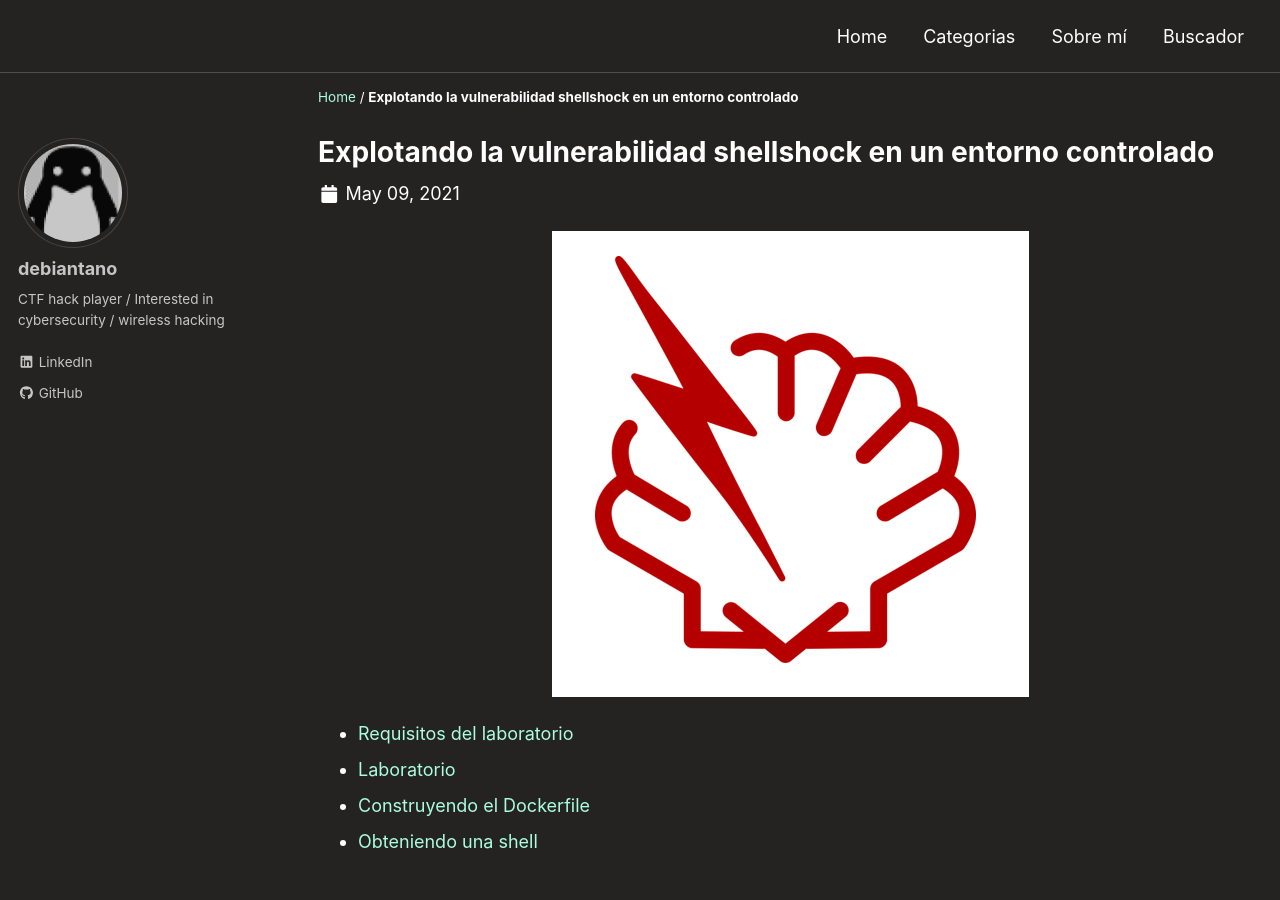
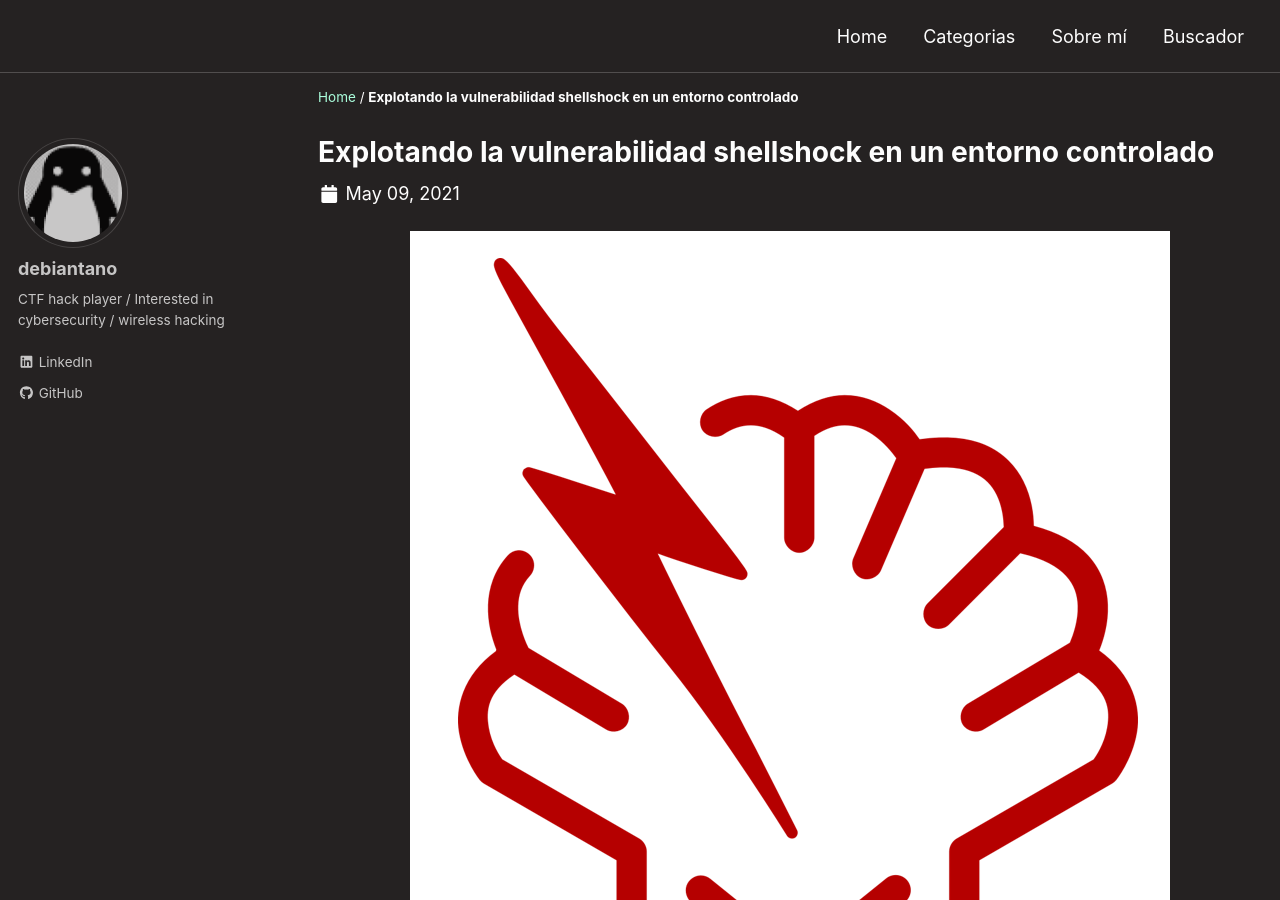
Before and after one commit to debiantano/debiantano.github.io, a Jekyll site: the page built from _posts/2021-05-09-Vulnerabilidad-Shellshock.md, in a window 1280 px wide and 900 px high. Built offline with Jekyll 4.4.1, drawn with Linux system fonts in a browser that asks for light colours; cached includes are drawn as plain includes; a script that is not in the unit is left out.

Commit message:
Update 2021-05-09-Vulnerabilidad-Shellshock.md

```diff
--- a/_posts/2021-05-09-Vulnerabilidad-Shellshock.md
+++ b/_posts/2021-05-09-Vulnerabilidad-Shellshock.md
@@ -16,7 +16,7 @@
 
 
 <p align="center">
-<img src="/assets/images/shellshock/portada.png">
+<img src="/assets/images/shellshock/13.png">
 </p>
 
 - [Requisitos del laboratorio](#requisitos-del-laboratorio)
```
